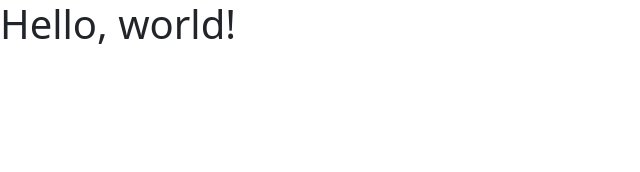
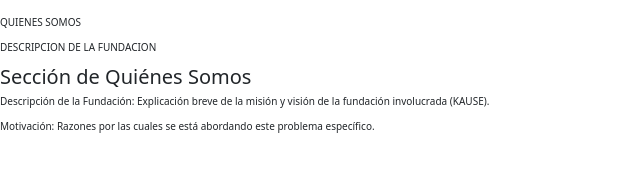
Before and after one commit to arthvelc/nektliFabLab2024, a plain HTML site: page index.html in a window 1280 px wide. Shown: the whole page, without its empty margins (0-640 px from the left). Drawn offline with nearby package versions, Linux system fonts and the light colour scheme.

Commit message:
inicializacion

```diff
--- a/css/style.css
+++ b/css/style.css
@@ -0,0 +1,17 @@
+@import url('https://fonts.googleapis.com/css2?family=Inter:ital,opsz,wght@0,14..32,100..900;1,14..32,100..900&display=swap');
+
+:root{
+    --main-color: #1d1c18;
+    --second-color: #ffffff;
+}
+
+*{
+    margin: 0;
+    padding: 0;
+    box-sizing: border-box;
+}
+
+html{
+    font-size: 62.5%;
+    font-family: 'Inter', sans-serif;
+}
--- a/index.html
+++ b/index.html
@@ -5,10 +5,30 @@
     <meta name="viewport" content="width=device-width, initial-scale=1">
     <title>Bootstrap demo</title>
     <link href="https://cdn.jsdelivr.net/npm/bootstrap@5.3.3/dist/css/bootstrap.min.css" rel="stylesheet" integrity="sha384-QWTKZyjpPEjISv5WaRU9OFeRpok6YctnYmDr5pNlyT2bRjXh0JMhjY6hW+ALEwIH" crossorigin="anonymous">
+    <link rel="preconnect" href="https://fonts.googleapis.com">
+    <link rel="preconnect" href="https://fonts.gstatic.com" crossorigin>
+    <link href="https://fonts.googleapis.com/css2?family=Inter:ital,opsz,wght@0,14..32,100..900;1,14..32,100..900&display=swap" rel="stylesheet">
+    <link rel="stylesheet" href="./css/style.css">
   </head>
   <body>
 
-    <h1>Hello, world!</h1>
+    <main>
+        <div class="container1">
+            <img src="" alt="">
+
+            <p class="title">QUIENES SOMOS</p>
+            <p class = "text">DESCRIPCION DE LA FUNDACION</p>
+
+        </div>
+
+        <div class="container2">
+          <h2>Sección de Quiénes Somos</h2>
+          <p>Descripción de la Fundación: Explicación breve de la misión y visión de la fundación involucrada (KAUSE).</p>
+          <p>Motivación: Razones por las cuales se está abordando este problema específico.</p>
+        </div>
+
+        <div class = ""></div>
+    </main>
 
 
 
```
